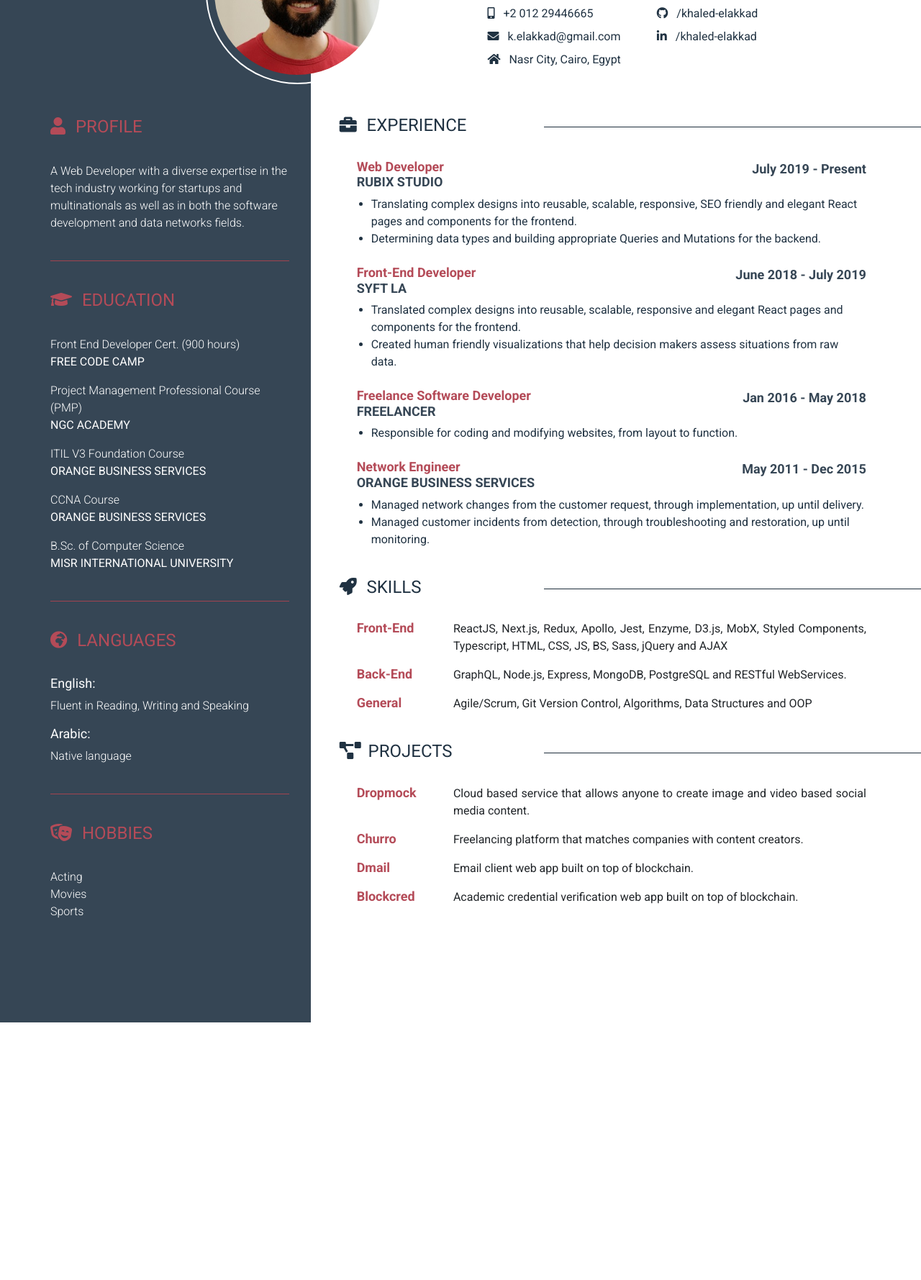
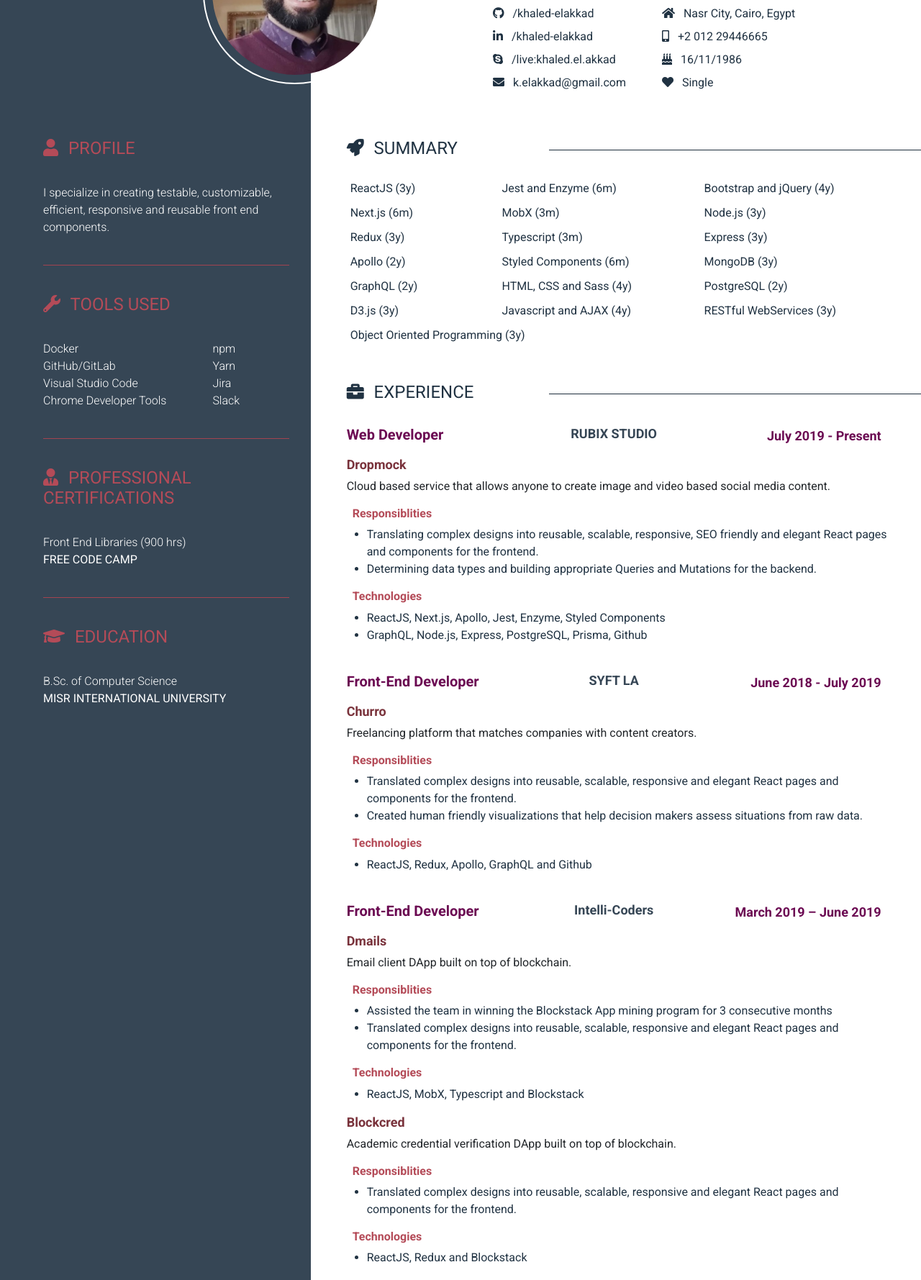
Before and after one commit to khaled-elakkad/dynamic-cv, a website: page dist/index.html in a window 1280 px wide. Shown: the part 208-1987 px from the top of the page at 72% size. Before the commit the page ends 1629 px from the top, so only its background shows below. Drawn offline with nearby package versions, Linux system fonts and the light colour scheme.

Commit message:
most things are in place

```diff
--- a/dist/css/main.css
+++ b/dist/css/main.css
@@ -23,10 +23,9 @@ h3, .right-side .experience-section .job-duration {
 .left-side {
   /* general */
   background-color: #364655;
-  padding-left: 70px;
+  padding-left: 60px;
   padding-right: 30px;
   padding-top: 70px;
-  height: 1629px;
   /* image container */
   /* seperator */
   /* education section*/ }
@@ -59,14 +58,21 @@ h3, .right-side .experience-section .job-duration {
     margin-top: 40px;
     margin-bottom: 40px; }
   .left-side .profile-section {
-    margin-top: 45px; }
+    margin-top: 75px; }
+  .left-side .tools-used ul {
+    padding-inline-start: 0px;
+    display: flex; }
+    .left-side .tools-used ul div:first-child {
+      margin-right: 4em; }
+    .left-side .tools-used ul li {
+      list-style-type: none; }
 
 /***********************************************/
 /* right side
 ************/
 .right-side {
   /* general */
-  padding-left: 40px;
+  padding-left: 50px;
   padding-right: 0px;
   /* header */
   /*details*/ }
@@ -74,8 +80,16 @@ h3, .right-side .experience-section .job-duration {
   .right-side li {
     color: #203242; }
   .right-side h3, .right-side .experience-section .job-duration {
+    color: #6b0952;
+    font-weight: bold; }
+  .right-side h4 {
+    color: #79323b;
+    font-weight: bold;
+    font-size: 18px; }
+  .right-side h5 {
     color: #b44b58;
-    font-weight: bold; }
+    font-weight: bold;
+    font-size: 16px; }
   .right-side hr {
     background-color: #203242; }
   .right-side p {
@@ -85,7 +99,7 @@ h3, .right-side .experience-section .job-duration {
     margin-bottom: 45px; }
     .right-side header h1 {
       font-size: 30px;
-      color: #b44b58;
+      color: #6b0952;
       font-weight: lighter;
       margin-bottom: 0; }
     .right-side header p {
@@ -98,12 +112,22 @@ h3, .right-side .experience-section .job-duration {
       display: flex; }
       .right-side header address div:first-child {
         margin-right: 50px; }
+  .right-side .skills-summary ul {
+    padding-inline-start: 0px; }
+    .right-side .skills-summary ul li {
+      padding: 5px;
+      list-style-type: none;
+      display: flex;
+      justify-content: space-between; }
+      .right-side .skills-summary ul li span:nth-child(2) {
+        font-weight: bold; }
   .right-side .section-content p,
   .right-side .section-content li {
     font-size: 16px; }
   .right-side .experience-section .job-title {
-    text-transform: capitalize; }
-  .right-side .experience-section .company-name, .right-side .experience-section .job-duration {
+    text-transform: capitalize;
+    font-size: 20px; }
+  .right-side .experience-section .company-name {
     color: #364655; }
   .right-side .experience-section .job-duration {
     text-transform: none; }
--- a/dist/index.html
+++ b/dist/index.html
@@ -36,16 +36,48 @@
       <div class="row">
         <div class="col-4 left-side ">
           <div class="img-container text-center">
-            <img src="img/profile-pic.png" alt="a handsome young man smiling" />
+            <img src="img/profile-pic.jpg" alt="a handsome young man smiling" />
           </div>
 
           <!-- projects section -->
           <section class="profile-section">
             <h2><i class="fas fa-user  mr-2"></i> Profile</h2>
             <p>
-              A Web Developer with a diverse expertise in the tech industry
-              working for startups and multinationals as well as in both the
-              software development and data networks fields.
+              I specialize in creating testable, customizable, efficient,
+              responsive and reusable front end components.
+            </p>
+            <hr />
+          </section>
+
+          <!-- professional certifications section -->
+          <section class="tools-used">
+            <h2><i class="fas fa-wrench mr-2"></i> Tools Used</h2>
+            <ul>
+              <div>
+                <li>Docker</li>
+                <li>GitHub/GitLab</li>
+                <li>Visual Studio Code</li>
+                <li>Chrome Developer Tools</li>
+              </div>
+              <div>
+                <li>npm</li>
+                <li>Yarn</li>
+                <li>Jira</li>
+                <li>Slack</li>
+              </div>
+            </ul>
+            <hr />
+          </section>
+
+          <!-- professional certifications section -->
+          <section>
+            <h2>
+              <i class=" fas fa-user-tie mr-2"></i> Professional Certifications
+            </h2>
+            <p>
+              Front End Libraries (900 hrs)
+              <br />
+              <b>FREE CODE CAMP</b>
             </p>
             <hr />
           </section>
@@ -54,51 +86,10 @@
           <section>
             <h2><i class=" fas fa-graduation-cap mr-2"></i> Education</h2>
             <p>
-              Front End Developer Cert. (900 hours)
-              <br />
-              <b>FREE CODE CAMP</b>
-            </p>
-            <p>
-              Project Management Professional Course (PMP)
-              <br />
-              <b>NGC ACADEMY</b>
-            </p>
-            <p>
-              ITIL V3 Foundation Course
-              <br />
-              <b>ORANGE BUSINESS SERVICES</b>
-            </p>
-            <p>
-              CCNA Course
-              <br />
-              <b>ORANGE BUSINESS SERVICES</b>
-            </p>
-            <p>
               B.Sc. of Computer Science
               <br />
               <b>MISR INTERNATIONAL UNIVERSITY</b>
             </p>
-            <hr />
-          </section>
-
-          <!-- languages section -->
-          <section>
-            <h2><i class="fas fa-globe-africa  mr-2"></i> Languages</h2>
-            <h3>English:</h3>
-            <p>Fluent in Reading, Writing and Speaking</p>
-            <h3>Arabic:</h3>
-            <p>Native language</p>
-            <hr />
-          </section>
-
-          <!-- hobbies section -->
-          <section>
-            <h2><i class="fas fa-theater-masks  mr-2"></i> Hobbies</h2>
-            <ul class="list-unstyled">
-              <li>Acting</li>
-              <li>Movies</li>
-              <li>Sports</li>
-            </ul>
           </section>
         </div>
 
@@ -110,19 +101,66 @@
               <hr />
               <address>
                 <div>
-                  <i class="fas fa-mobile-alt mr-2"></i> +2 012 29446665<br />
-                  <i class="fas fa-envelope mr-2"></i> k.elakkad@gmail.com<br />
-                  <i class="fas fa-home mr-2"></i> Nasr City, Cairo, Egypt
-                </div>
-                <div>
                   <i class="fab fa-github mr-2"></i>
                   /khaled-elakkad<br />
                   <i class="fab fa-linkedin-in mr-2"></i>
-                  /khaled-elakkad
+                  /khaled-elakkad<br />
+                  <i class="fab fa-skype mr-2"></i>
+                  /live:khaled.el.akkad<br />
+                  <i class="fas fa-envelope mr-2"></i> k.elakkad@gmail.com
+                </div>
+                <div>
+                  <i class="fas fa-home mr-2"></i> Nasr City, Cairo, Egypt<br />
+                  <i class="fas fa-mobile-alt mr-2"></i> +2 012 29446665<br />
+                  <i class="fas fa-birthday-cake mr-2"></i> 16/11/1986<br />
+                  <i class="fas fa-heart mr-2"></i> Single
                 </div>
               </address>
             </header>
           </div>
+
+          <!-- skills summary section -->
+          <section class="skills-summary mb-5">
+            <div class="row">
+              <div class="col-4">
+                <h2><i class="fa fa-rocket  mr-2"></i> Summary</h2>
+              </div>
+              <div class="col-8">
+                <hr />
+              </div>
+            </div>
+            <ul>
+              <div class="row mt-3">
+                <div class="col-3">
+                  <li>ReactJS (3y)</li>
+                  <li>Next.js (6m)</li>
+                  <li>Redux (3y)</li>
+                  <li>Apollo (2y)</li>
+                  <li>GraphQL (2y)</li>
+                  <li>D3.js (3y)</li>
+                </div>
+                <div class="col-4">
+                  <li>Jest and Enzyme (6m)</li>
+                  <li>MobX (3m)</li>
+                  <li>Typescript (3m)</li>
+                  <li>Styled Components (6m)</li>
+                  <li>HTML, CSS and Sass (4y)</li>
+                  <li>Javascript and AJAX (4y)</li>
+                </div>
+                <div class="col-4">
+                  <li>Bootstrap and jQuery (4y)</li>
+                  <li>Node.js (3y)</li>
+                  <li>Express (3y)</li>
+                  <li>MongoDB (3y)</li>
+                  <li>PostgreSQL (2y)</li>
+                  <li>RESTful WebServices (3y)</li>
+                </div>
+                <div class="col-11">
+                  <li>Object Oriented Programming (3y)</li>
+                </div>
+              </div>
+            </ul>
+          </section>
 
           <!-- experience section-->
           <section class="experience-section">
@@ -134,23 +172,36 @@
                 <hr />
               </div>
             </div>
-            <div class="section-content px-4 my-4">
+            <div class="section-content my-4">
               <!-- start job 1 -->
-              <article class="mb-2">
+              <article class="mb-4">
                 <div class="row">
-                  <div class="col-6">
+                  <div class="col-4">
                     <h3>
                       <span class="job-title">Web Developer</span>
-                      <br />
+                    </h3>
+                  </div>
+                  <div class="col-3">
+                    <h3 class="text-center">
                       <span class="company-name">RUBIX STUDIO</span>
                     </h3>
                   </div>
-                  <div class="col-5">
+                  <div class="col-4">
                     <p class="job-duration text-right">July 2019 - Present</p>
                   </div>
                 </div>
                 <div class="row">
                   <div class="col-11">
+                    <h4>Dropmock</h4>
+                    <p>
+                      Cloud based service that allows anyone to create image and
+                      video based social media content.
+                    </p>
+                  </div>
+                </div>
+                <div class="row">
+                  <div class="col-11 ml-2">
+                    <h5>Responsiblities</h5>
                     <ul>
                       <li>
                         Translating complex designs into reusable, scalable,
@@ -164,25 +215,52 @@
                     </ul>
                   </div>
                 </div>
+                <div class="row">
+                  <div class="col-11 ml-2">
+                    <h5>Technologies</h5>
+                    <ul>
+                      <li>
+                        ReactJS, Next.js, Apollo, Jest, Enzyme, Styled
+                        Components
+                      </li>
+                      <li>
+                        GraphQL, Node.js, Express, PostgreSQL, Prisma, Github
+                      </li>
+                    </ul>
+                  </div>
+                </div>
               </article>
               <!-- end job 1 -->
 
-              <!-- start job 1 -->
-              <article class="mb-2">
+              <!-- start job 2 -->
+              <article class="mb-4">
                 <div class="row">
-                  <div class="col-6">
+                  <div class="col-4">
                     <h3>
                       <span class="job-title">Front-End Developer</span>
-                      <br />
+                    </h3>
+                  </div>
+                  <div class="col-3">
+                    <h3 class="text-center">
                       <span class="company-name">SYFT LA</span>
                     </h3>
                   </div>
-                  <div class="col-5">
+                  <div class="col-4">
                     <p class="job-duration text-right">June 2018 - July 2019</p>
                   </div>
                 </div>
                 <div class="row">
                   <div class="col-11">
+                    <h4>Churro</h4>
+                    <p>
+                      Freelancing platform that matches companies with content
+                      creators.
+                    </p>
+                  </div>
+                </div>
+                <div class="row">
+                  <div class="col-11 ml-2">
+                    <h5>Responsiblities</h5>
                     <ul>
                       <li>
                         Translated complex designs into reusable, scalable,
@@ -196,22 +274,120 @@
                     </ul>
                   </div>
                 </div>
+                <div class="row">
+                  <div class="col-11 ml-2">
+                    <h5>Technologies</h5>
+                    <ul>
+                      <li>
+                        ReactJS, Redux, Apollo, GraphQL and Github
+                      </li>
+                    </ul>
+                  </div>
+                </div>
               </article>
-              <!-- end job 1 -->
+              <!-- end job 2 -->
 
               <!-- start job 3 -->
-              <article class="mb-2">
+              <article class="mb-4">
                 <div class="row">
-                  <div class="col-6">
+                  <div class="col-4">
                     <h3>
-                      <span class="job-title"
-                        >Freelance Software Developer</span
-                      >
-                      <br />
+                      <span class="job-title">Front-End Developer</span>
+                    </h3>
+                  </div>
+                  <div class="col-3">
+                    <h3 class="text-center">
+                      <span class="company-name">Intelli-Coders</span>
+                    </h3>
+                  </div>
+                  <div class="col-4">
+                    <p class="job-duration text-right">
+                      March 2019 – June 2019
+                    </p>
+                  </div>
+                </div>
+                <div class="row">
+                  <div class="col-11">
+                    <h4>Dmails</h4>
+                    <p>
+                      Email client DApp built on top of blockchain.
+                    </p>
+                  </div>
+                </div>
+                <div class="row">
+                  <div class="col-11  ml-2">
+                    <h5>Responsiblities</h5>
+                    <ul>
+                      <li>
+                        Assisted the team in winning the Blockstack App mining
+                        program for 3 consecutive months
+                      </li>
+                      <li>
+                        Translated complex designs into reusable, scalable,
+                        responsive and elegant React pages and components for
+                        the frontend.
+                      </li>
+                    </ul>
+                  </div>
+                </div>
+                <div class="row">
+                  <div class="col-11  ml-2">
+                    <h5>Technologies</h5>
+                    <ul>
+                      <li>
+                        ReactJS, MobX, Typescript and Blockstack
+                      </li>
+                    </ul>
+                  </div>
+                </div>
+                <div class="row">
+                  <div class="col-11">
+                    <h4>Blockcred</h4>
+                    <p>
+                      Academic credential verification DApp built on top of
+                      blockchain.
+                    </p>
+                  </div>
+                </div>
+                <div class="row">
+                  <div class="col-11 ml-2">
+                    <h5>Responsiblities</h5>
+                    <ul>
+                      <li>
+                        Translated complex designs into reusable, scalable,
+                        responsive and elegant React pages and components for
+                        the frontend.
+                      </li>
+                    </ul>
+                  </div>
+                </div>
+                <div class="row">
+                  <div class="col-11 ml-2">
+                    <h5>Technologies</h5>
+                    <ul>
+                      <li>
+                        ReactJS, Redux and Blockstack
+                      </li>
+                    </ul>
+                  </div>
+                </div>
+              </article>
+              <!-- end job 3 -->
+
+              <!-- start job 4 -->
+              <article class="mb-4">
+                <div class="row">
+                  <div class="col-4">
+                    <h3>
+                      <span class="job-title">Freelance Developer</span>
+                    </h3>
+                  </div>
+                  <div class="col-3">
+                    <h3 class="text-center">
                       <span class="company-name">FREELANCER</span>
                     </h3>
                   </div>
-                  <div class="col-5">
+                  <div class="col-4">
                     <p class="job-duration text-right">Jan 2016 - May 2018</p>
                   </div>
                 </div>
@@ -226,15 +402,18 @@
                   </div>
                 </div>
               </article>
-              <!-- end job 3 -->
+              <!-- end job 4 -->
 
-              <!-- start job 4 -->
-              <article class="mb-2">
+              <!-- start job 5 -->
+              <article class="mb-4">
                 <div class="row">
-                  <div class="col-7">
+                  <div class="col-4">
                     <h3>
-                      <span class="job-title">Network Engineer </span>
-                      <br />
+                      <span class="job-title">Network Engineer</span>
+                    </h3>
+                  </div>
+                  <div class="col-3">
+                    <h3 class="text-center">
                       <span class="company-name">ORANGE BUSINESS SERVICES</span>
                     </h3>
                   </div>
@@ -257,117 +436,10 @@
                   </div>
                 </div>
               </article>
-              <!-- end job 4 -->
+              <!-- end job 5 -->
             </div>
           </section>
           <!-- end of experience section -->
-
-          <!-- skills section -->
-          <section>
-            <div class="row">
-              <div class="col-4">
-                <h2><i class="fa fa-rocket  mr-2"></i> Skills</h2>
-              </div>
-              <div class="col-8">
-                <hr />
-              </div>
-            </div>
-            <div class="section-content px-4  my-4">
-              <div class="row">
-                <div class="col-2">
-                  <h3>Front-End</h3>
-                </div>
-                <div class="col-9">
-                  <p>
-                    ReactJS, Next.js, Redux, Apollo, Jest, Enzyme, D3.js, MobX,
-                    Styled Components, Typescript, HTML, CSS, JS, BS, Sass,
-                    jQuery and AJAX
-                  </p>
-                </div>
-              </div>
-              <div class="row">
-                <div class="col-2">
-                  <h3>Back-End</h3>
-                </div>
-                <div class="col-9">
-                  <p>
-                    GraphQL, Node.js, Express, MongoDB, PostgreSQL and RESTful
-                    WebServices.
-                  </p>
-                </div>
-              </div>
-              <div class="row">
-                <div class="col-2">
-                  <h3>General</h3>
-                </div>
-                <div class="col-9">
-                  <p>
-                    Agile/Scrum, Git Version Control, Algorithms, Data
-                    Structures and OOP
-                  </p>
-                </div>
-              </div>
-            </div>
-          </section>
-          <!-- end of skills section -->
-
-          <!-- projects section -->
-          <section>
-            <div class="row">
-              <div class="col-4">
-                <h2><i class="fas fa-project-diagram  mr-1"></i> Projects</h2>
-              </div>
-              <div class="col-8">
-                <hr />
-              </div>
-            </div>
-            <div class="section-content px-4 my-4">
-              <div class="row">
-                <div class="col-2">
-                  <h3>Dropmock</h3>
-                </div>
-                <div class="col-9">
-                  <p>
-                    Cloud based service that allows anyone to create image and
-                    video based social media content.
-                  </p>
-                </div>
-              </div>
-              <div class="row">
-                <div class="col-2">
-                  <h3>Churro</h3>
-                </div>
-                <div class="col-9">
-                  <p>
-                    Freelancing platform that matches companies with content
-                    creators.
-                  </p>
-                </div>
-              </div>
-              <div class="row">
-                <div class="col-2">
-                  <h3>Dmail</h3>
-                </div>
-                <div class="col-9">
-                  <p>
-                    Email client web app built on top of blockchain.
-                  </p>
-                </div>
-              </div>
-              <div class="row">
-                <div class="col-2">
-                  <h3>Blockcred</h3>
-                </div>
-                <div class="col-9">
-                  <p>
-                    Academic credential verification web app built on top of
-                    blockchain.
-                  </p>
-                </div>
-              </div>
-            </div>
-          </section>
-          <!-- end of projects section -->
         </div>
       </div>
     </div>
--- a/dist/scss/main.scss
+++ b/dist/scss/main.scss
@@ -2,9 +2,12 @@
 // sass --watch scss/main.scss:css/main.css
 
 /* Palette and font */
+// https://coolors.co/b44b58-203242-364655-266dd3-680A51
+
+$mauveColor: #6b0952;
+$darkRedColor: #79323b;
 $redColor: #b44b58;
-$greyColor: #7b8790;
-$blackColor: #203242;
+$darkBlueColor: #203242;
 $blueColor: #364655;
 $robotoFont: "Roboto", sans-serif;
 /***********************************************/
@@ -38,14 +41,13 @@ h3 {
 .left-side {
   /* general */
   background-color: $blueColor;
-  padding-left: 70px;
+  padding-left: 60px;
   padding-right: 30px;
   padding-top: 70px;
-  height: 1629px;
+  // height: 1629px;
 
   h2 {
     color: $redColor;
-
     font-weight: normal;
     margin-bottom: 35px;
   }
@@ -88,7 +90,21 @@ h3 {
 
   /* education section*/
   .profile-section {
-    margin-top: 45px;
+    margin-top: 75px;
+  }
+
+  .tools-used {
+    ul {
+      padding-inline-start: 0px;
+      display: flex;
+      div:first-child {
+        margin-right: 4em;
+      }
+
+      li {
+        list-style-type: none;
+      }
+    }
   }
 }
 
@@ -98,22 +114,34 @@ h3 {
 ************/
 .right-side {
   /* general */
-  padding-left: 40px;
+  padding-left: 50px;
   padding-right: 0px;
 
   h2,
   li {
-    color: $blackColor;
+    color: $darkBlueColor;
   }
 
   h3 {
-    color: $redColor;
+    color: $mauveColor;
     // text-transform: uppercase;
     font-weight: bold;
   }
 
+  h4 {
+    color: $darkRedColor;
+    font-weight: bold;
+    font-size: 18px;
+  }
+
+  h5 {
+    color: $redColor;
+    font-weight: bold;
+    font-size: 16px;
+  }
+
   hr {
-    background-color: $blackColor;
+    background-color: $darkBlueColor;
   }
   p {
     text-align: justify;
@@ -126,7 +154,7 @@ h3 {
 
     h1 {
       font-size: 30px;
-      color: $redColor;
+      color: $mauveColor;
       font-weight: lighter;
       margin-bottom: 0;
     }
@@ -136,7 +164,7 @@ h3 {
       text-transform: uppercase;
     }
     address {
-      color: $blackColor;
+      color: $darkBlueColor;
       line-height: 2;
       display: flex;
 
@@ -146,6 +174,22 @@ h3 {
     }
   }
   /*details*/
+
+  .skills-summary {
+    ul {
+      padding-inline-start: 0px;
+
+      li {
+        padding: 5px;
+        list-style-type: none;
+        display: flex;
+        justify-content: space-between;
+        span:nth-child(2) {
+          font-weight: bold;
+        }
+      }
+    }
+  }
   .section-content {
     p,
     li {
@@ -156,12 +200,13 @@ h3 {
   .experience-section {
     .job-title {
       text-transform: capitalize;
+      font-size: 20px;
     }
     .company-name {
       color: $blueColor;
     }
     .job-duration {
-      @extend .company-name, h3;
+      @extend h3;
       text-transform: none;
     }
     ul {
```
Also changed, not shown: dist/img/WhatsApp Image 2020-01-31 at 01.06.50 (1).jpeg (added), dist/img/WhatsApp Image 2020-01-31 at 01.06.50 (2).jpeg (added), dist/img/WhatsApp Image 2020-01-31 at 01.06.50 - Copy.jpeg (added), dist/img/WhatsApp Image 2020-01-31 at 01.06.50.jpeg (added), dist/img/profile-pic.jpg (added).
